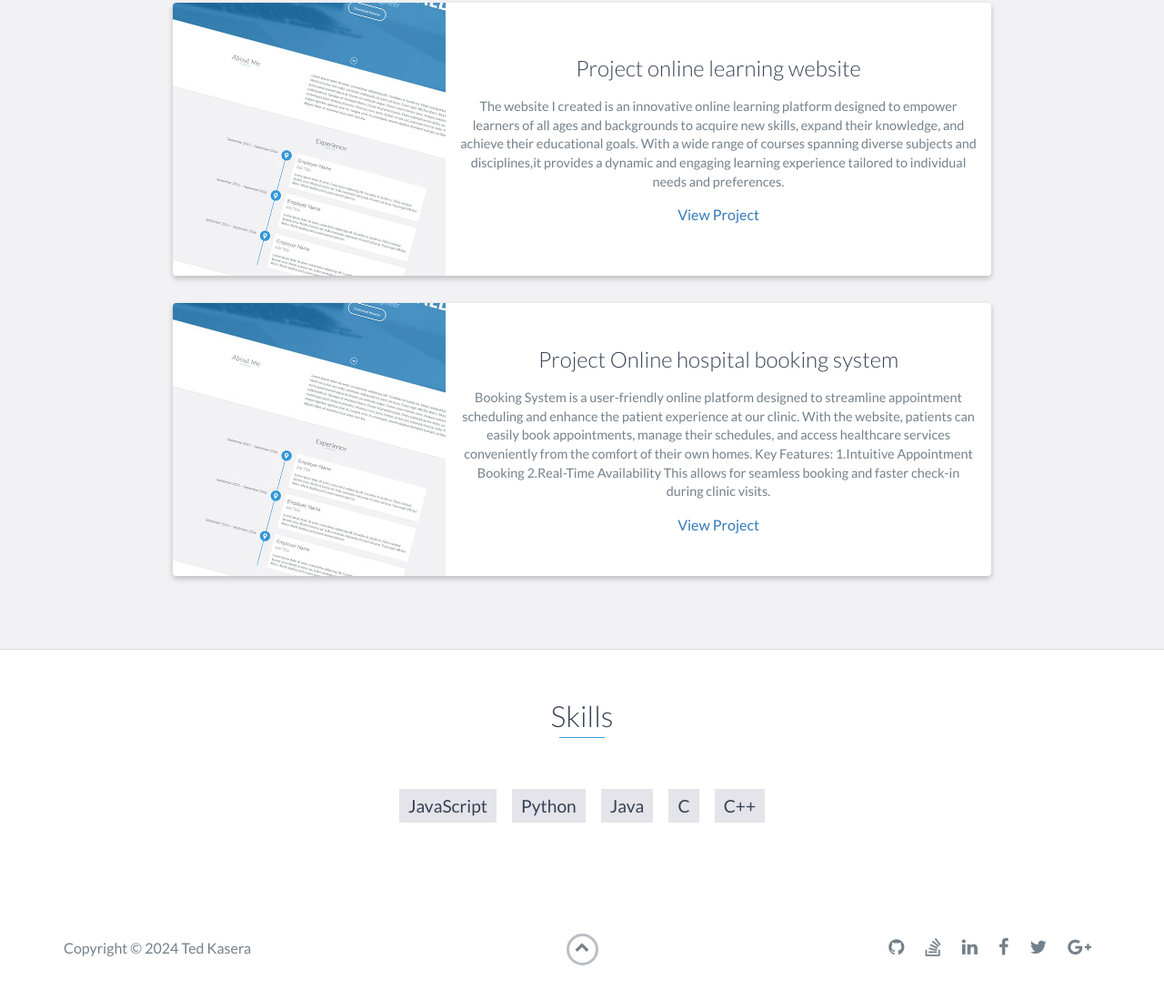
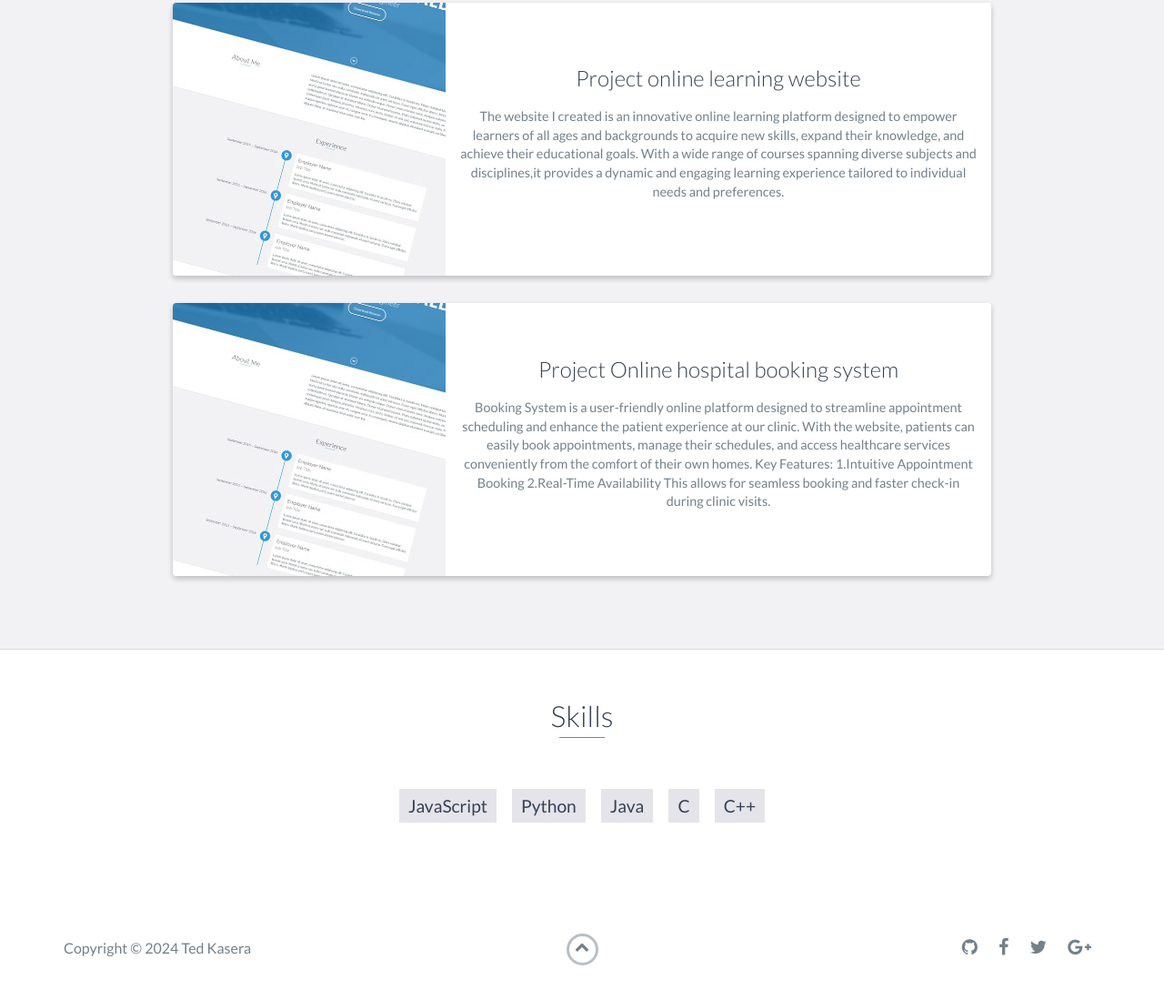
Before and after one commit to TedReagan21/TedReagan21.github.io, a website: page index.html in a window 1280 px wide. Shown: the part 2629-3728 px from the top of the page at 91% size. Drawn offline with nearby package versions, Linux system fonts and the light colour scheme.

Commit message:
complete

```diff
--- a/index.html
+++ b/index.html
@@ -142,7 +142,7 @@
                         <p>
                             The website I created is an innovative online learning platform designed to empower learners of all ages and backgrounds to acquire new skills, expand their knowledge, and achieve their educational goals. With a wide range of courses spanning diverse subjects and disciplines,it provides a dynamic and engaging learning experience tailored to individual needs and preferences.
                         </p>
-                        <a href="#">View Project</a>
+
                     </div>
                     <!-- End .project-info -->
                 </div>
@@ -161,7 +161,7 @@
                             2.Real-Time Availability
                             This allows for seamless booking and faster check-in during clinic visits.
                         </p>
-                        <a href="#">View Project</a>
+
                     </div>
                     <!-- End .project-info -->
                 </div>
@@ -205,12 +205,6 @@
                             <a href="https://github.com/" target="_blank"><i class="fa fa-github" aria-hidden="true"></i></a>
                         </li>
                         <li>
-                            <a href="https://stackoverflow.com/" target="_blank"><i class="fa fa-stack-overflow" aria-hidden="true"></i></a>
-                        </li>
-                        <li>
-                            <a href="https://linkedin.com/" target="_blank"><i class="fa fa-linkedin" aria-hidden="true"></i></a>
-                        </li>
-                        <li>
                             <a href="https://www.facebook.com/" target="_blank"><i class="fa fa-facebook" aria-hidden="true"></i></a>
                         </li>
                         <li>
```
